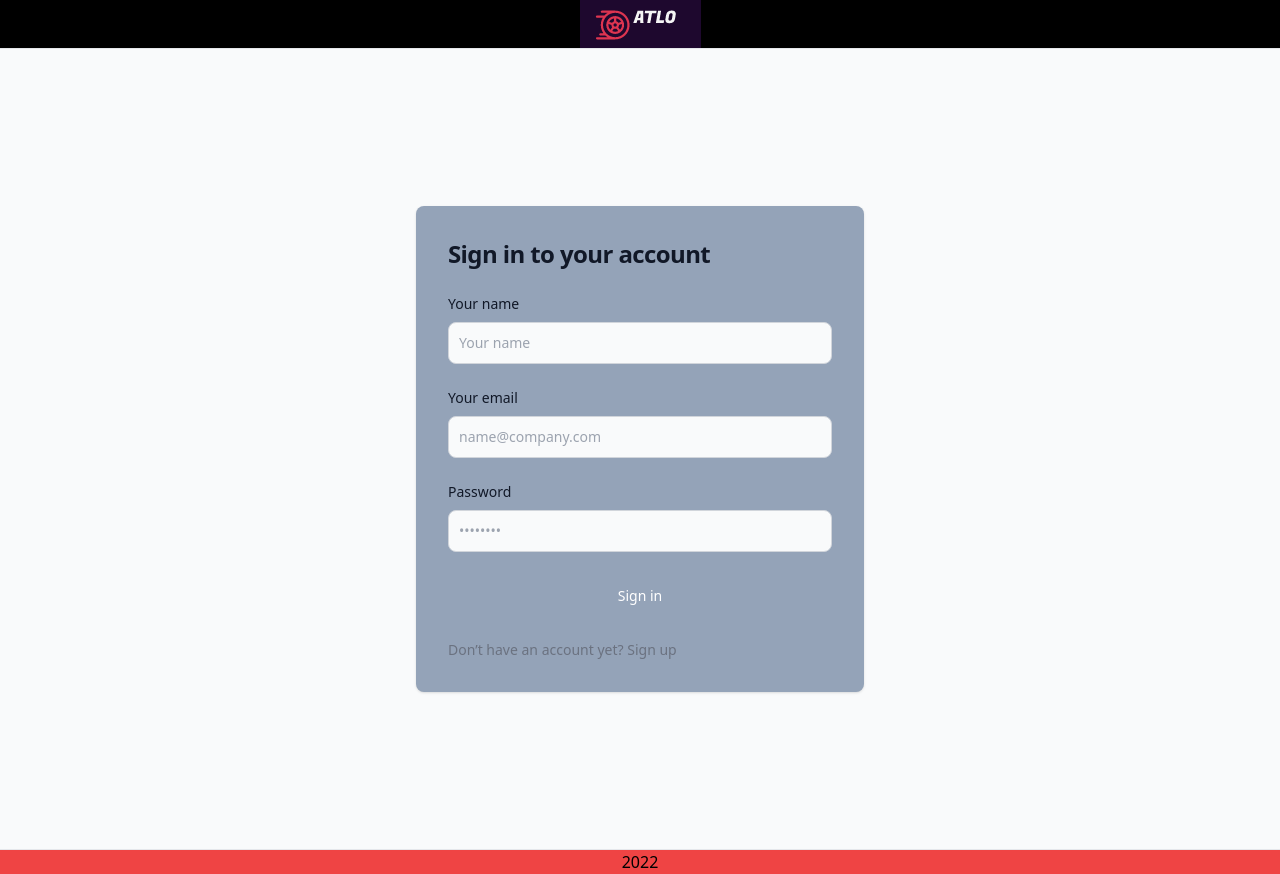
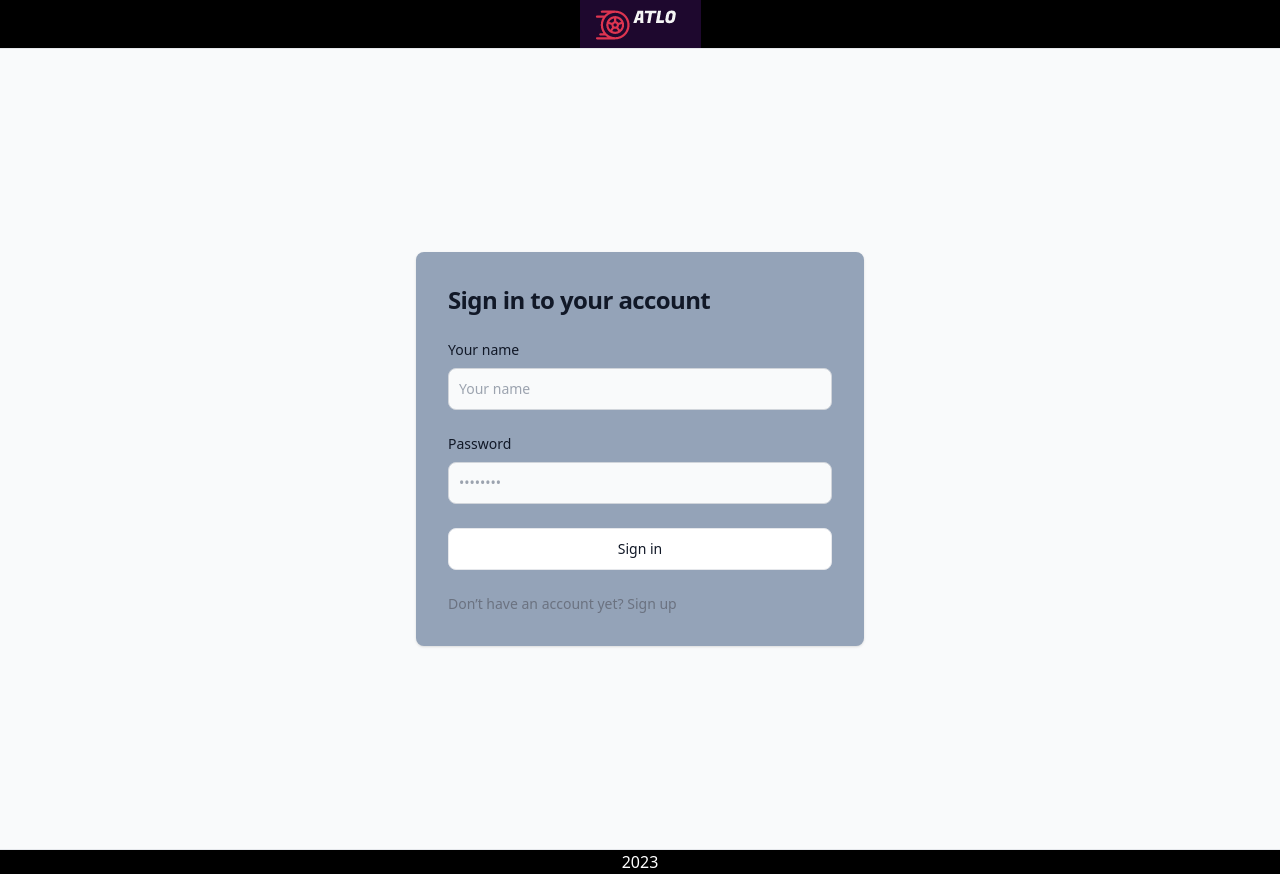
Before and after one commit to OleksandrNovitskyi/ATLO, a Django app: page /main/login/ in a window 1280 px wide. Run offline with Django 4.2, Linux system fonts and the light colour scheme; style sheets or scripts are compiled from the project's sources; some libraries are stand-ins or nearby versions.

Commit message:
visual changes

```diff
--- a/atlo/main/templates/main/account.html
+++ b/atlo/main/templates/main/account.html
@@ -32,7 +32,7 @@
                         </div>
                         <button
                             type="submit"
-                            class="w-full text-white bg-primary-600 hover:bg-primary-700 focus:ring-4 focus:outline-none focus:ring-primary-300 font-medium rounded-lg text-sm px-5 py-2.5 text-center dark:bg-primary-600 dark:hover:bg-primary-700 dark:focus:ring-primary-800">Change an account</button>
+                            class="w-full py-2.5 px-5 mr-2 mb-2 text-sm font-medium text-gray-900 focus:outline-none bg-white rounded-lg border border-gray-200 hover:bg-gray-100 hover:text-blue-700 focus:z-10 focus:ring-4 focus:ring-gray-200 dark:focus:ring-gray-700 dark:bg-gray-800 dark:text-gray-400 dark:border-gray-600 dark:hover:text-white dark:hover:bg-gray-700">Change an account</button>
 
                         <p class="text-sm font-light text-gray-500 dark:text-gray-400">
                             Change your mind?
--- a/atlo/main/templates/main/login.html
+++ b/atlo/main/templates/main/login.html
@@ -27,19 +27,6 @@
                         </div>
                         <div>
                             <label
-                                for="email"
-                                class="block mb-2 text-sm font-medium text-gray-900 dark:text-white">Your email</label>
-                            <input
-                                type="email"
-                                name="email"
-                                id="email"
-                                class="bg-gray-50 border border-gray-300 text-gray-900 sm:text-sm rounded-lg focus:ring-primary-600 focus:border-primary-600 block w-full p-2.5 dark:bg-gray-700 dark:border-gray-600 dark:placeholder-gray-400 dark:text-white dark:focus:ring-blue-500 dark:focus:border-blue-500"
-                                placeholder="name@company.com"
-                                required="">
-
-                        </div>
-                        <div>
-                            <label
                                 for="password"
                                 class="block mb-2 text-sm font-medium text-gray-900 dark:text-white">Password</label>
                             <input
@@ -55,7 +42,7 @@
                         {% endfor %}
                         <button
                             type="submit"
-                            class="w-full text-white bg-primary-600 hover:bg-primary-700 focus:ring-4 focus:outline-none focus:ring-primary-300 font-medium rounded-lg text-sm px-5 py-2.5 text-center dark:bg-primary-600 dark:hover:bg-primary-700 dark:focus:ring-primary-800">Sign in</button>
+                            class="w-full py-2.5 px-5 mr-2 mb-2 text-sm font-medium text-gray-900 focus:outline-none bg-white rounded-lg border border-gray-200 hover:bg-gray-100 hover:text-blue-700 focus:z-10 focus:ring-4 focus:ring-gray-200 dark:focus:ring-gray-700 dark:bg-gray-800 dark:text-gray-400 dark:border-gray-600 dark:hover:text-white dark:hover:bg-gray-700">Sign in</button>
                         <p class="text-sm font-light text-gray-500 dark:text-gray-400">
                             Don’t have an account yet?
                             <a
--- a/atlo/main/templates/main/main.html
+++ b/atlo/main/templates/main/main.html
@@ -11,7 +11,7 @@
 
     </head>
 
-    <body class="bg-red-500">
+    <body class="bg-black">
         <header class="bg-black text-slate-200 ">
             <a class="flex justify-center" href="{% url 'main:index' %}"><img alt="LOGO" src="{% static 'main/images/logo.png' %}"></a>
         </header>
@@ -19,7 +19,7 @@
         {% block content %}{% endblock %}
         <hr>
         <footer>
-            <p class="flex justify-center">2022</p>
+            <p class="flex text-white justify-center">2023</p>
         </footer>
     </body>
 
--- a/atlo/main/templates/main/new_traffic.html
+++ b/atlo/main/templates/main/new_traffic.html
@@ -40,7 +40,7 @@
                         <p class="bg-green-300"></p>{{ form.errors }}</p>
                     <button
                         type="submit"
-                        class="w-full text-white bg-primary-600 hover:bg-primary-700 focus:ring-4 focus:outline-none focus:ring-primary-300 font-medium rounded-lg text-sm px-5 py-2.5 text-center dark:bg-primary-600 dark:hover:bg-primary-700 dark:focus:ring-primary-800">Save</button>
+                        class="w-full py-2.5 px-5 mr-2 mb-2 text-sm font-medium text-gray-900 focus:outline-none bg-white rounded-lg border border-gray-200 hover:bg-gray-100 hover:text-blue-700 focus:z-10 focus:ring-4 focus:ring-gray-200 dark:focus:ring-gray-700 dark:bg-gray-800 dark:text-gray-400 dark:border-gray-600 dark:hover:text-white dark:hover:bg-gray-700">Save</button>
 
                     <p class="bg-red-300">{{ form_traffic.errors }}</p>
 
--- a/atlo/main/templates/main/register.html
+++ b/atlo/main/templates/main/register.html
@@ -68,7 +68,7 @@
                         <p class="bg-green-300"></p>{{ form.errors }}</p>
                     <button
                         type="submit"
-                        class="w-full text-white bg-primary-600 hover:bg-primary-700 focus:ring-4 focus:outline-none focus:ring-primary-300 font-medium rounded-lg text-sm px-5 py-2.5 text-center dark:bg-primary-600 dark:hover:bg-primary-700 dark:focus:ring-primary-800">Create an account</button>
+                        class="w-full py-2.5 px-5 mr-2 mb-2 text-sm font-medium text-gray-900 focus:outline-none bg-white rounded-lg border border-gray-200 hover:bg-gray-100 hover:text-blue-700 focus:z-10 focus:ring-4 focus:ring-gray-200 dark:focus:ring-gray-700 dark:bg-gray-800 dark:text-gray-400 dark:border-gray-600 dark:hover:text-white dark:hover:bg-gray-700">Create an account</button>
                     <p class="text-sm font-light text-gray-500 dark:text-gray-400">
                         Already have an account?
                         <a
--- a/atlo/main/views/log_reg_views.py
+++ b/atlo/main/views/log_reg_views.py
@@ -3,7 +3,7 @@ from django.contrib import messages
 from django.contrib.auth import authenticate, login, logout
 from django.db import transaction
 
-from ..forms import CreateUserForm, TrafficForm, ImageForm
+from ..forms import CreateUserForm, TrafficForm
 from ..models import Profile
 
 
@@ -33,16 +33,15 @@ def loginPage(request):
 
     if request.method == "POST":
         username = request.POST.get("username")
-        email = request.POST.get("email")
         password = request.POST.get("password")
 
-        user = authenticate(request, username=username, email=email, password=password)
+        user = authenticate(request, username=username, password=password)
 
         if user is not None:
             login(request, user)
             return redirect("main:index")
         else:
-            messages.info(request, "Username, email or password is wrong")
+            messages.info(request, "Username or password is wrong")
 
     context = {}
     return render(request, "main/login.html", context)
```
Also changed, not shown: atlo/main/logic.py (+21 -103 lines), atlo/main/templates/main/index.html (+8 -8 lines), atlo/main/views/views.py (+1 -8 lines).
